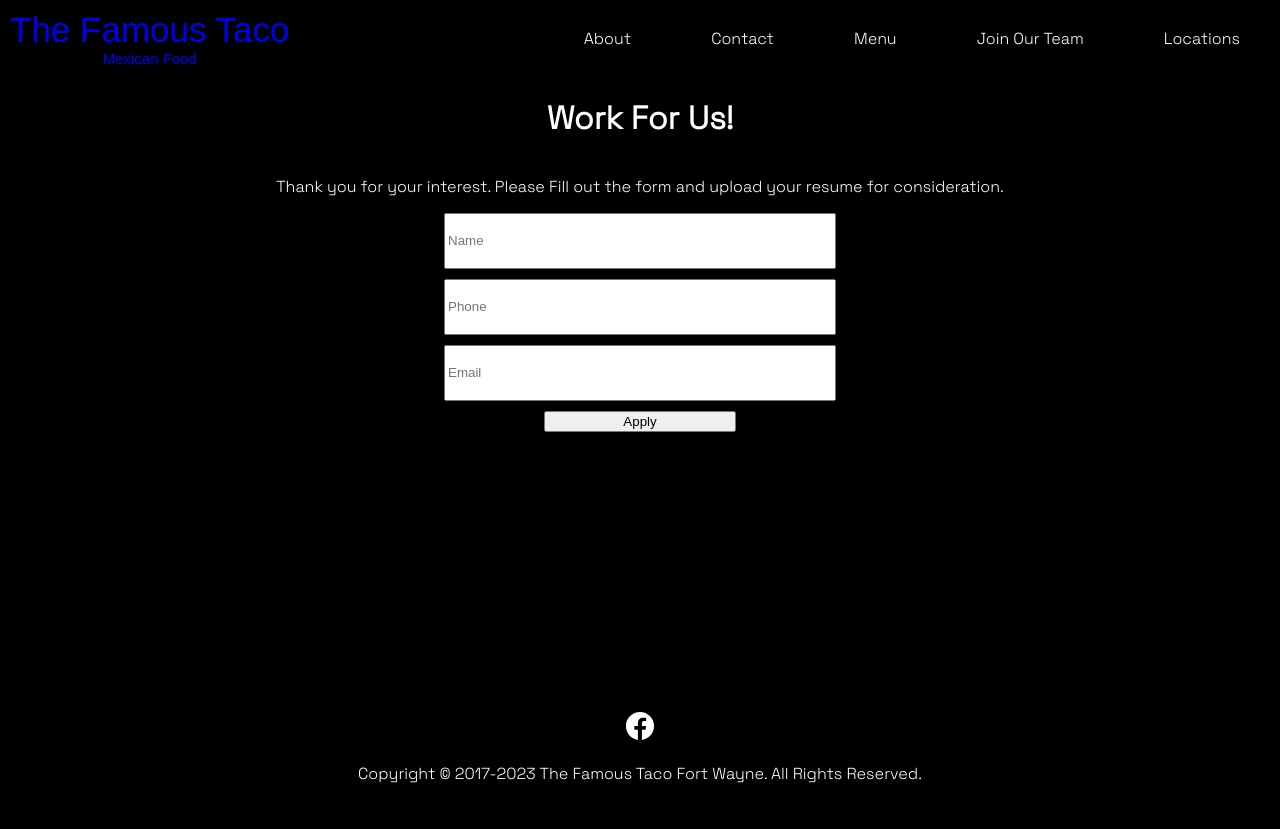
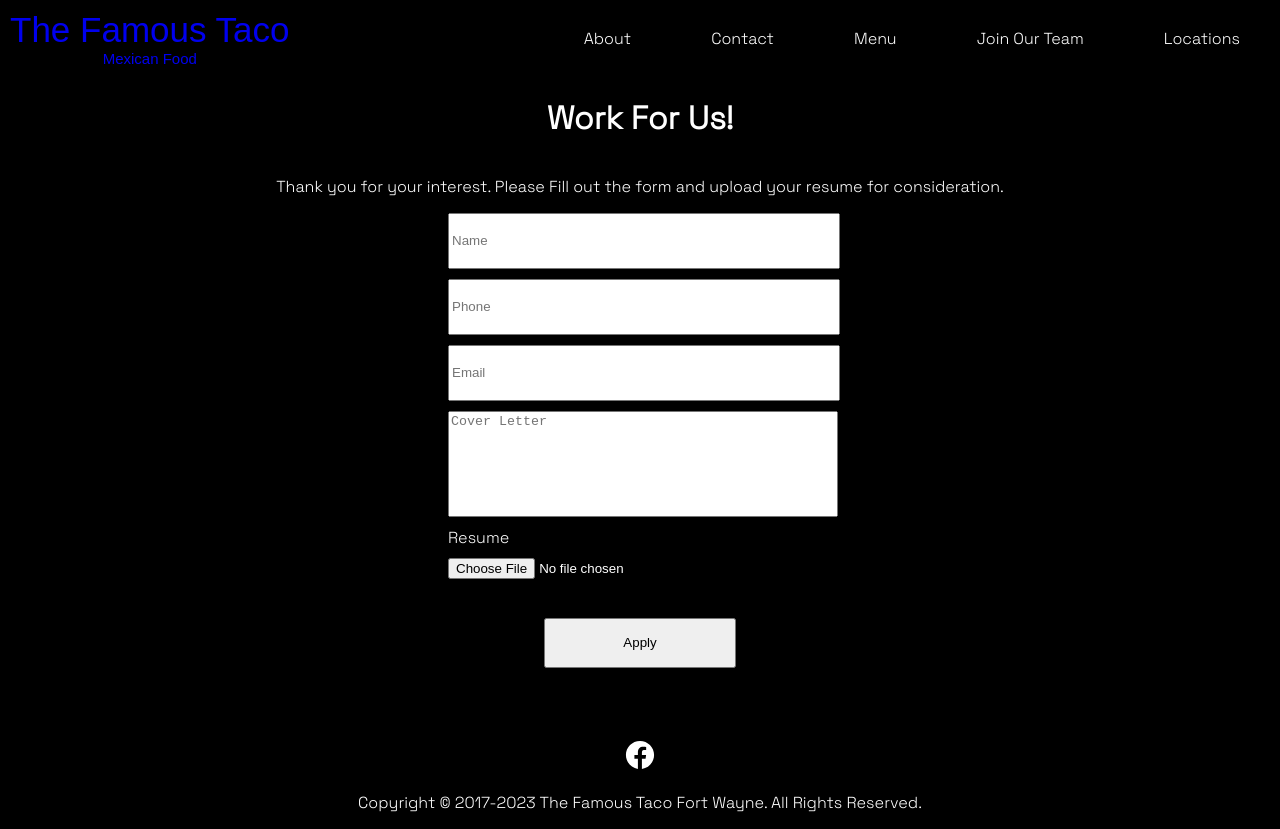
Before and after one commit to noelbarrera/famous-taco-website, a React (Vite) app: page /join in a window 1280 px wide. Before the commit the page ends 800 px from the top, so only its background shows below. Built offline with nearby package versions, Linux system fonts and the light colour scheme; a web font is replaced by a local one.

Commit message:
users can now submitted a applicaion form in join page

```diff
--- a/src/components/JoinOurTeamPage.tsx
+++ b/src/components/JoinOurTeamPage.tsx
@@ -1,20 +1,61 @@
+import { useState } from "react";
 import "../styles/JoinOurTeamPage.css";
-//TODO: Add back-end logic to store informations
+//TODO: Add back-end logic to store form data
+
+type FormValues = {
+  name: string,
+  email: string,
+  phone: string,
+  resume: FileList | undefined
+}
 const JoinOurTeamPage = () => {
-  return <div className="page-container">
+
+  const [submitted, setSubmitted] = useState(false);
+
+  const [values,setValues] = useState<FormValues>({
+    name : "",
+    email : "",
+    phone : "",
+    resume: undefined,
+});
+
+const handleChange = (event : React.ChangeEvent<HTMLInputElement | HTMLTextAreaElement>) => {
+  const target = event.target as (HTMLInputElement | HTMLTextAreaElement) & { files: FileList}
+  if(target.files === null || target.files === undefined) {
+   setValues({...values,[target.name] : target.value})
+   return
+  }else{
+    setValues({...values,[target.name] : target.files[0]});
+  }
+}
+
+
+const handleSubmit = (event : React.FormEvent<HTMLFormElement>) => {
+  event.preventDefault();
+  setSubmitted(true);
+}
+
+  return <div className="page-container"> {
+    submitted ? <p className="page-container-submission"> Thank you for your inquiry. We'll be in touch shortly.</p>
+  : <>
   <h1>
     Work For Us!
   </h1>
   <p>Thank you for your interest. Please Fill out the form and upload your resume for consideration.</p>
 
-    <form className="page-container-form" >
+  <form className="page-container-form" onSubmit={handleSubmit} >
 
-      <input type="text" placeholder="Name" required/>
-      <input type="text" placeholder="Phone" required/>
-      <input type="text" placeholder="Email" required/>
+    <input type="text" id="name" placeholder="Name" name="name" onChange={handleChange} required/>
+    <input type="text" id="phone" placeholder="Phone" name="phone" onChange={handleChange}required/>
+    <input type="text" id="email" placeholder="Email" name="email" onChange={handleChange}required/>
+    <textarea id="coverLetter"placeholder="Cover Letter" name="coverLetter" onChange={handleChange} required/>
+    <label htmlFor="resume">Resume</label>
+    <input type="file" id="resume" name="resume" onChange={handleChange}required/>
     <button type="submit">Apply</button>
   </form>
-  </div>;
+  </>
+}
+  </div>
 };
 
 export default JoinOurTeamPage;
--- a/src/styles/JoinOurTeamPage.css
+++ b/src/styles/JoinOurTeamPage.css
@@ -5,12 +5,15 @@
     align-items: center;
 }
 
+.page-container-submission {
+    margin-top: 5%;
+}
 
 .page-container-form {
     display: flex;
     flex-direction: column;
     justify-content: center;
-    align-items: center;
+    align-items: start;
     gap: 10px;
     width: 30%;
 }
@@ -23,4 +26,12 @@
 .page-container-form button {
     width: 50%;
     max-width: 200px;
+    height: 50px;
+    align-self: center;
 }
+
+.page-container-form textarea {
+    width: 100%;
+    height: 100px;
+    resize: none;
+}
```
Lines whose indentation alone changed are shown as unchanged.
